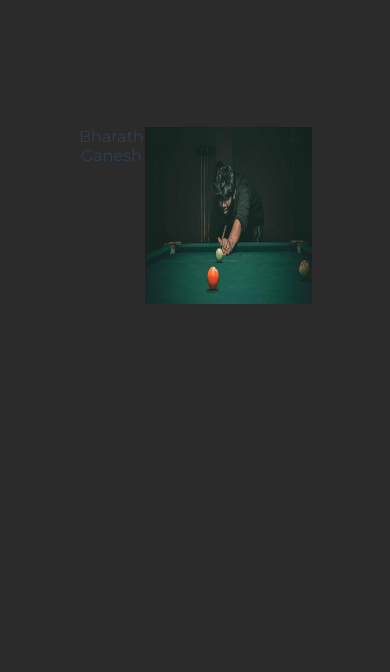
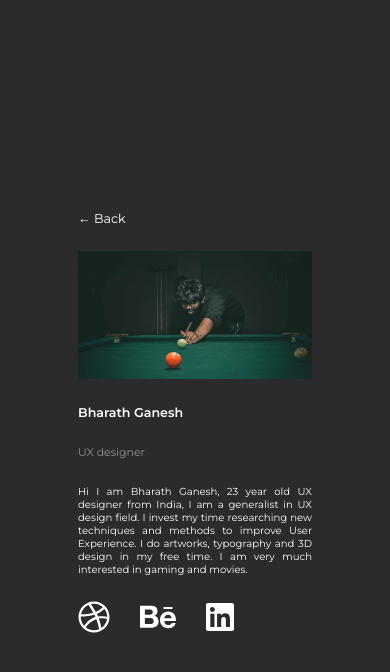
Before and after one commit to Bharathrico/newportfolio, a Vue app: page /about in a window 390 px wide. Shown: the top 672 px of the page. Built offline with nearby package versions, Linux system fonts and the light colour scheme.

Commit message:
about and other

```diff
--- a/package.json
+++ b/package.json
@@ -8,6 +8,11 @@
     "lint": "vue-cli-service lint"
   },
   "dependencies": {
+    "@fortawesome/fontawesome-svg-core": "^6.2.0",
+    "@fortawesome/free-brands-svg-icons": "^6.2.0",
+    "@fortawesome/free-regular-svg-icons": "^6.2.0",
+    "@fortawesome/free-solid-svg-icons": "^6.2.0",
+    "@fortawesome/vue-fontawesome": "^3.0.1",
     "core-js": "^3.8.3",
     "vue": "^3.2.13",
     "vue-router": "^4.1.5"
--- a/src/components/AboutPage.vue
+++ b/src/components/AboutPage.vue
@@ -1,8 +1,12 @@
 <template>
 <div class="main-card">
     <div class="about-card">
-        <div class="info"> Bharath Ganesh </div>
-        <img class="image-slab" src="../assets/profile.jpg"/>
+      <div class="backbutton"><router-link to="/" class="moreinfo">← Back</router-link></div>
+      <img class="image-slab" src="../assets/profile.jpg"/>
+      <div style="font-size: 1.5vmax; font-weight: 600; color: white;">Bharath Ganesh</div>
+      <div style="font-size: 1.3vmax; font-weight: 400; color: rgb(146, 146, 146);">UX designer</div>
+      <div class="info"> Hi I am Bharath Ganesh, 23 year old UX designer from India, I am a generalist in UX design field. I invest my time researching new techniques and methods to improve User Experience. I do artworks, typography and 3D design in my free time. I am very much interested in gaming and movies.  </div>
+      <div class="logos"><a target="_blank" href="https://dribbble.com/Bharathrico" class="iconsclass"><font-awesome-icon  icon="fa-brands fa-dribbble" size="2x"/></a><a target="_blank" href="https://www.behance.net/bharathganesh" class="iconsclass"><font-awesome-icon  icon="fa-brands fa-behance" size="2x"/></a><a target="_blank" href="https://www.linkedin.com/in/bharath-ganesh-748252190/" class="iconsclass"><font-awesome-icon  icon="fa-brands fa-linkedin" size="2x"/></a></div>
     </div>
 </div>
 </template>
@@ -13,35 +17,129 @@
 
   <!-- Add "scoped" attribute to limit CSS to this component only -->
   <style scoped>
+  .iconsclass
+  {
+    text-decoration: none;
+    color: white;
+    transition: all ease 0.5s;
+    cursor: pointer;
+    position: relative;
+    z-index: 1;
+    display: flex;
+    align-items: center;
+    justify-content: center;
+  }
+  .iconsclass::before
+  {content: '';
+    width: 60px;
+    height: 60px;
+    background-color: rgb(92, 92, 92);
+    mix-blend-mode: lighten;
+    position: absolute;
+    z-index: 0;
+    border-radius: 100%;
+    transform: scale(0);
+    transition: all ease 0.4s;
+  }
+  .iconsclass:hover
+  {
+    color: rgb(228, 228, 228);
+    transition: all ease 0.5s;
+  }
+
+  .iconsclass:hover::before
+  {
+    transform: scale(1);
+    transition: all ease 0.4s;
+  }
+   .moreinfo
+{
+  font-size: 1.2vmin;
+  text-decoration: none;
+  color: white;
+  transition: all 0.5s ease;
+}
+.moreinfo:hover
+{
+  color: rgb(138, 138, 138);
+  transition: all 0.5s ease;
+}
+
+  .backbutton
+  {
+    width: 60vw;
+    height: auto;
+    color: white;
+    display: flex;
+    align-items: center;
+    justify-content: space-between;
+  }
+
+  .logos
+  {
+    width: 10vw;
+    display: flex;
+    align-items: center;
+    justify-content: space-between;
+  }
     .image-slab
   {
     overflow: hidden;
-    /* width: 60vw; */
-    height: 30%;
-    /* height: auto; */
+    height: 50%;
     margin: 0;
     padding: 0;
-    /* padding-bottom: 3vh; */
     border-radius: 0.3vmin;
-    /* box-shadow: 0 0 0 0.2vmin rgb(151, 151, 151); */
+    transition: all ease 1s;
   }
     .main-card
     {
         width: 60vw;
         height: 100vh;
         margin: 0;
-        /* background-color: aquamarine; */
         display: flex;
         align-items: center;
         justify-content: center;
+
     }
     .about-card
     {
-        height: 70vh;
+        height: 60vh;
         width: 100%;
-        /* background-color: antiquewhite; */
         display: flex;
         align-items: flex-start;
         justify-content: space-between;
+        flex-direction: column;
     }
+    .info
+    {
+      font-size: 0.9vmax;
+      color: white;
+      text-align: justify;
+      width: 70%;
+    }
+    @media screen and (orientation: portrait) and (max-width:1000px) {
+      .image-slab
+    {
+      width: 100%;
+      height: auto;
+      transition: all ease 1s;
+    }
+    .about-card
+    {
+      height: 50vh;
+    }
+    .info
+    {
+      width: 100%;
+      font-size: 1.2vmax;
+    }
+    .logos
+    {
+      width: 40vw;
+    }
+    .moreinfo
+    {
+      font-size: 1.5vmax;
+    }
+  }
   </style>
--- /dev/null
+++ b/src/components/ErrorPage.vue
@@ -0,0 +1,35 @@
+<template>
+    <div class="main-card">
+        <div class="about-card">
+           404 page not found
+        </div>
+    </div>
+    </template>
+
+      <script>
+
+      </script>
+
+      <!-- Add "scoped" attribute to limit CSS to this component only -->
+      <style scoped>
+        .main-card
+        {
+            width: 60vw;
+            height: 100vh;
+            margin: 0;
+            display: flex;
+            align-items: center;
+            justify-content: center;
+        }
+        .about-card
+        {
+            height: 70vh;
+            width: 100%;
+            display: flex;
+            align-items: center;
+            justify-content: center;
+            /* background-color: aliceblue; */
+            font-size: 1.5vmax;
+            color: white;
+        }
+      </style>
--- a/src/components/HelloWorld.vue
+++ b/src/components/HelloWorld.vue
@@ -3,7 +3,7 @@
     <span style="font-size: 3vh; color: #aaaaaa;"> Bharath Ganesh</span>
   </div>
   <div class="card">
-    <div class="textspace"><div class="topic">Elden Ring</div><div class="info">For the winter of 2016, my friend Helen and I decided to work together and design a social platform for pet owners. We created the experience flow together, while I was also responsible for crafting the interfaces of our product.</div><router-link to="/work" class="moreinfo"><div class="static-dot"><div class="growing-dot"></div></div> More</router-link></div>
+    <div class="textspace"><div class="topic">Spacemerch</div><div class="info">For the winter of 2016, my friend Helen and I decided to work together and design a social platform for pet owners. We created the experience flow together, while I was also responsible for crafting the interfaces of our product.</div><router-link to="/work" class="moreinfo"><div class="static-dot"><div class="growing-dot"></div></div> More</router-link></div>
     <div class="imagespace"><img style="width: 100%;" src="../assets/eldenringposter.png" alt="elden ring"/></div>
   </div>
   <div class="card">
@@ -11,11 +11,11 @@
     <div class="imagespace"><img style="width: 100%;" src="../assets/eldenringposter.png" alt="elden ring"/></div>
   </div>
   <div class="card">
-    <div class="textspace"><div class="topic">Elden Ring</div><div class="info">For the winter of 2016, my friend Helen and I decided to work together and design a social platform for pet owners. We created the experience flow together, while I was also responsible for crafting the interfaces of our product.</div><router-link to="/work" class="moreinfo"><div class="static-dot"><div class="growing-dot"></div></div> More</router-link></div>
+    <div class="textspace"><div class="topic">Other works</div><div class="info"> I have committed my initiatives towards creating and researching more graphic design disciplines. To get a sense of my previous projects, go here. </div><router-link to="/work" class="moreinfo"><div class="static-dot"><div class="growing-dot"></div></div> More</router-link></div>
     <div class="imagespace"><img style="width: 100%;" src="../assets/eldenringposter.png" alt="elden ring"/></div>
   </div>
   <div class="about-card">
-    <router-link to="/about" class="moreinfo"> About</router-link>
+    <router-link to="/about" class="moreinfo" style="font-size:1.7vmax; font-weight: 700;"> About</router-link>
   </div>
 </template>
 
@@ -35,7 +35,6 @@ export default {
 {
   width: 100%;
   height: 20vh;
-  font-size: 1.5vmax;
   display: flex;
   align-items: center;
   justify-content:flex-start;
@@ -130,10 +129,9 @@ export default {
 .info
 {
   padding-top: 0.5vh;
-  font-size: 2vmin;
+  font-size: 1.5vmin;
   text-align: left;
   font-weight: 200;
-  font-size: 1.2vmin ;
   line-height: 2.5vmin;
 }
 
@@ -194,9 +192,9 @@ export default {
 }
 .info
 {
-  padding-top: 0.5vh;
-  font-size: 1.2vmax;
-  line-height: 1.5vmax;
+  padding-top: 0.2vh;
+  font-size: 1.3vmax;
+  line-height: 2vmax;
   text-align: left;
 }
 .moreinfo
--- a/src/main.js
+++ b/src/main.js
@@ -1,5 +1,16 @@
 import { createApp } from 'vue'
 import App from './App.vue'
 import router from './router'
+import { library } from '@fortawesome/fontawesome-svg-core'
 
-createApp(App).use(router).mount('#app')
+/* import font awesome icon component */
+import { FontAwesomeIcon } from '@fortawesome/vue-fontawesome'
+
+/* import specific icons */
+import { faDribbble,faBehance,faLinkedin } from '@fortawesome/free-brands-svg-icons'
+
+/* add icons to the library */
+library.add(faDribbble,faBehance,faLinkedin)
+
+
+createApp(App).use(router).component('font-awesome-icon', FontAwesomeIcon).mount('#app')
--- a/src/router/index.js
+++ b/src/router/index.js
@@ -3,6 +3,7 @@ import HelloWorld from '../components/HelloWorld.vue'
 import OtherWorks from '../components/OtherWorks.vue'
 import ProjectPage from '../components/ProjectPage.vue'
 import AboutPage from '../components/AboutPage.vue'
+import ErrorPage from '../components/ErrorPage.vue'
 const routes = [
   {
     path: '/',
@@ -23,6 +24,10 @@ const routes = [
     path: '/about',
     name: 'about',
     component: AboutPage
+  },
+  {
+    path: '/:pathMatch(.*)*',
+    component: ErrorPage
   }
 ]
 
```
Also changed, not shown: 2 other files (tests, documents, lock files or other folders).
